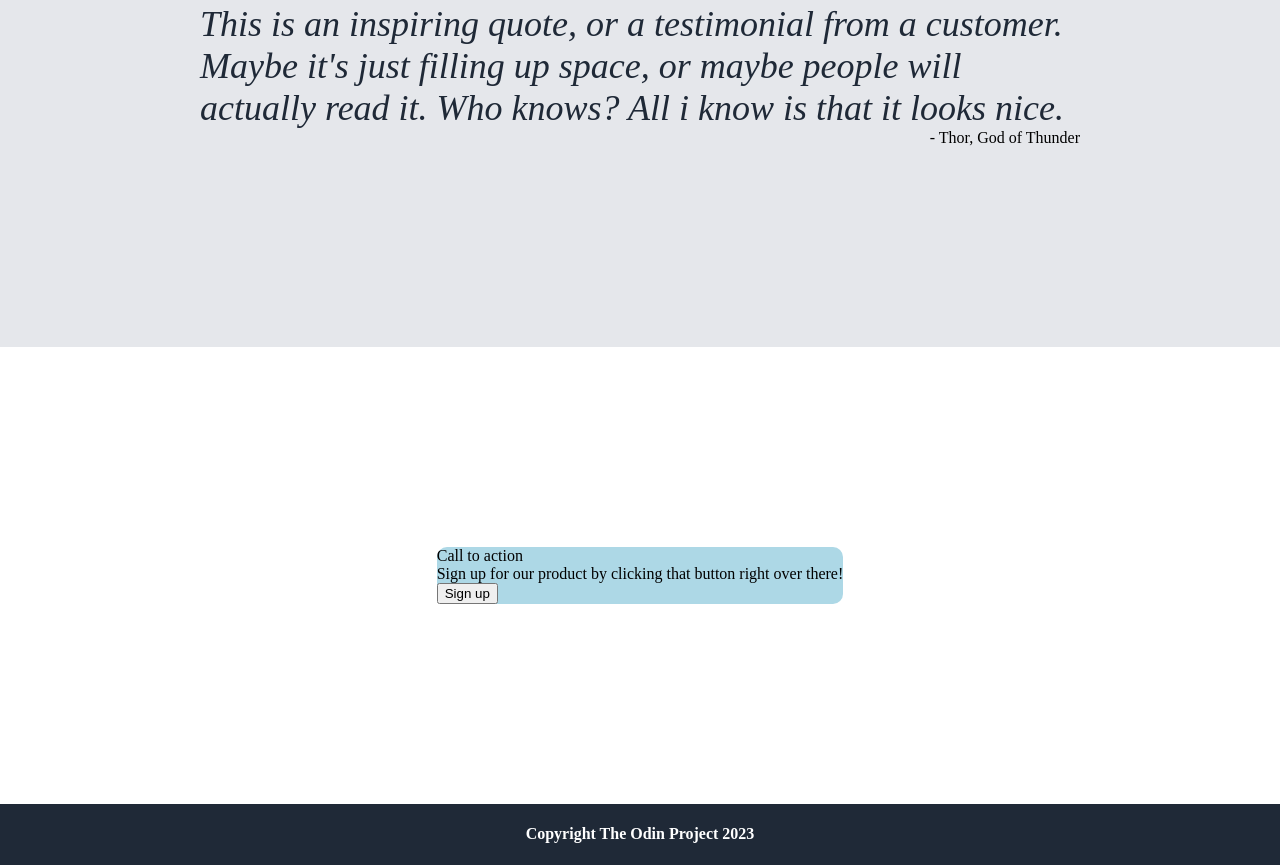
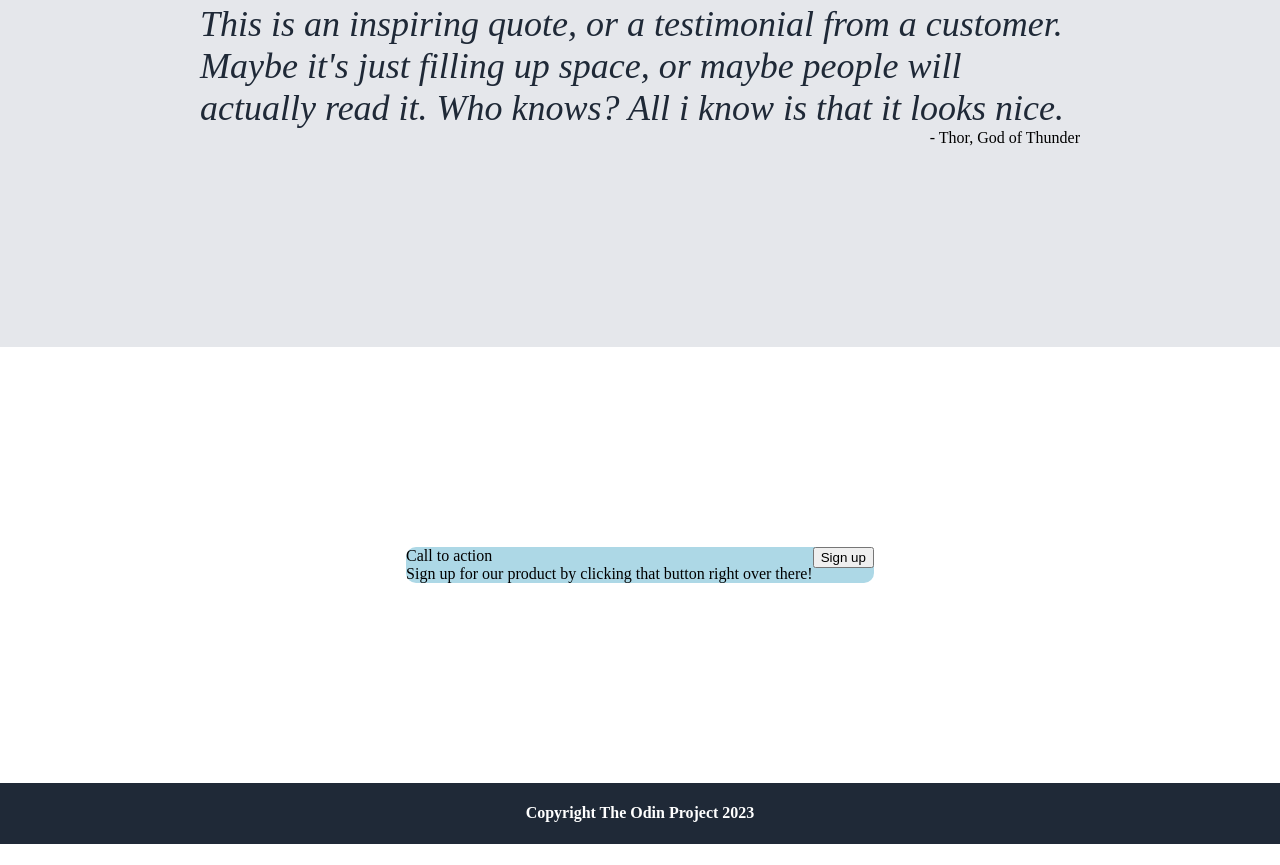
Before and after one commit to vcastelan/odin-landing-page-2, a plain HTML site: page index.html in a window 1280 px wide. Shown: the part 1756-2621 px from the top of the page. After the commit the page ends 2600 px from the top, so only its background shows below. Drawn offline with Linux system fonts and the light colour scheme.

Commit message:
adjusted more the bottom container

```diff
--- a/index.html
+++ b/index.html
@@ -67,11 +67,13 @@
 
 
     <!-- sign up section -->
-    <div class="bottom">
-      <div class="blue-sign">
-          <div>Call to action</div>
-          <div>Sign up for our product by clicking that button right over there!</div>
-          <div class="sign-button">
+    <div class="bottom-section">
+      <div class="bottom-container">
+          <div class="left-description">
+            <div>Call to action</div>
+            <div>Sign up for our product by clicking that button right over there!</div>
+          </div>
+          <div class="right-button">
             <button>Sign up</button>
           </div>
       </div>
--- a/style.css
+++ b/style.css
@@ -124,22 +124,27 @@ a {
 }
 
 /* call to action container */
-.bottom {
+.bottom-section {
   display: flex;
   justify-content: center;
+  align-items: center;
   padding: 200px;
 }
 
-.blue-sign {
+.bottom-container {
   display: flex;
-  flex-direction: column;
   justify-content: space-between;
   background: lightblue;
   border-radius: 10px;
 }
 
-.description {
+.left-description {
   display: flex;
+  flex-direction: column;
+}
+
+.right-button {
+
 }
 
 /* footer aligment middle of div */
```
